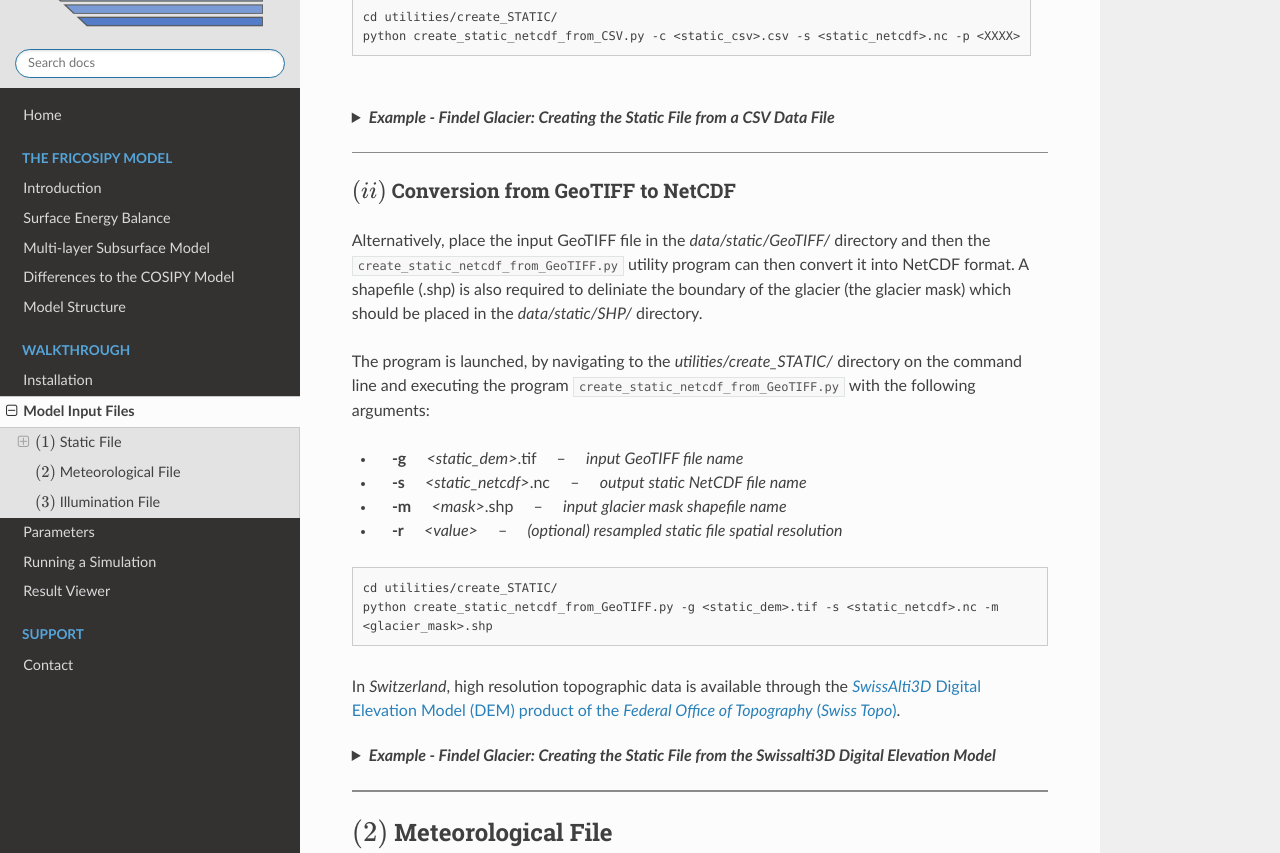
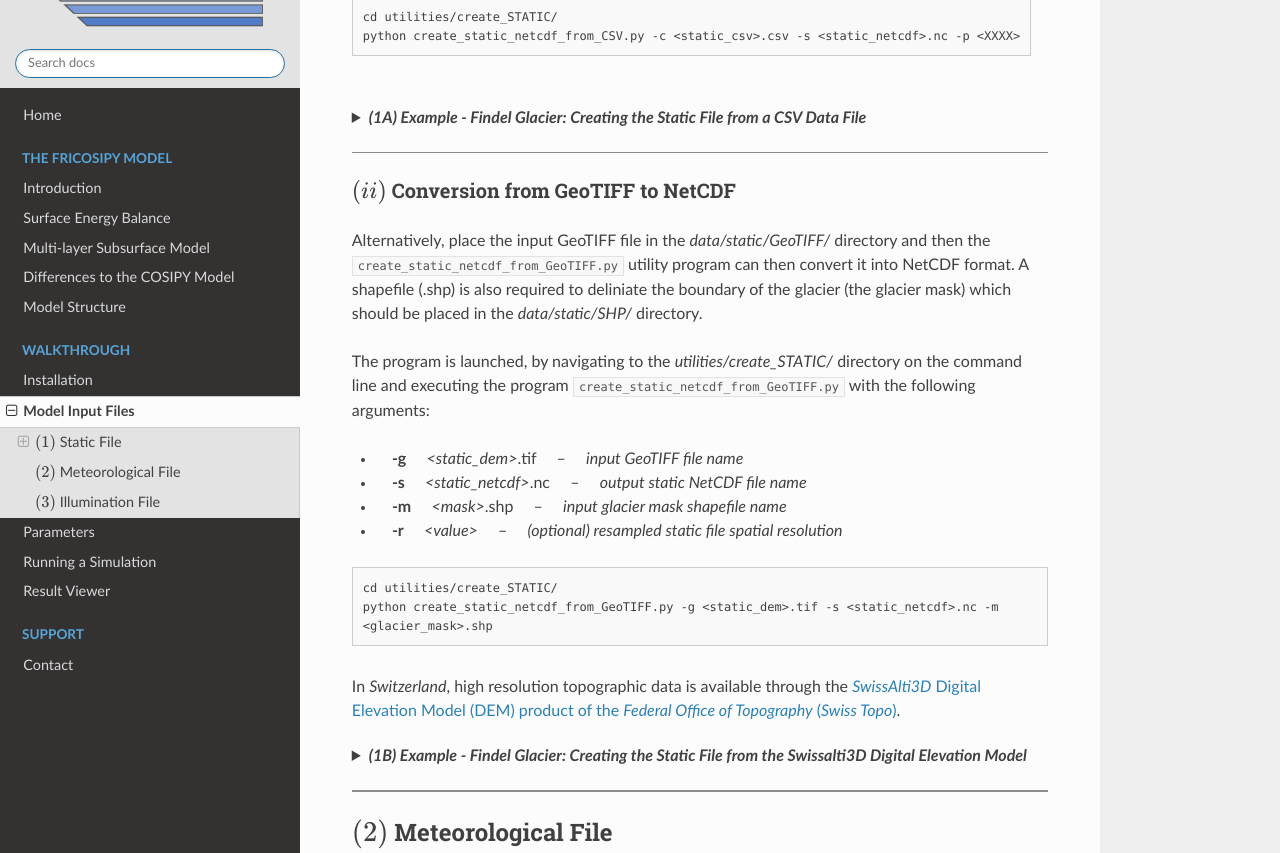
Before and after one commit to MarcusGastaldello/FRICOSIPY, an MkDocs documentation site: the page built from docs/model_input_files.md, in a window 1280 px wide and 1400 px high, scrolled down 1814 px. Shown: the part 150-1003 px from the top of the window. Built offline with MkDocs 1.6.1, drawn with Linux system fonts in a browser that asks for light colours.

```diff
--- a/docs/model_input_files.md
+++ b/docs/model_input_files.md
@@ -71,7 +71,8 @@ The program is launched, by navigating to the *utilities/create_STATIC/* directo
   <code style="background:none !important; border:none !important; padding:0 !important; color:#404040; font-family:Consolas, 'Liberation Mono', Courier, monospace;">cd utilities/create_STATIC/<br>python create_static_netcdf_from_CSV.py -c &lt;static_csv&gt;.csv -s &lt;static_netcdf&gt;.nc -p &lt;XXXX&gt;</code>
 </div>
 <br>
-??? "***Example - Findel Glacier: Creating the Static File from a CSV Data File***"
+
+??? "***(1A) Example - Findel Glacier: Creating the Static File from a CSV Data File***"
 
     <br>
     !!! example
@@ -101,7 +102,7 @@ The program is launched, by navigating to the *utilities/create_STATIC/* directo
 In *Switzerland*, high resolution topographic data is available through the [*SwissAlti3D* Digital Elevation Model (DEM) product of the
 *Federal Office of Topography* (*Swiss Topo*)](https://www.swisstopo.admin.ch/en/height-model-swissalti3d).
 
-??? "***Example - Findel Glacier: Creating the Static File from the Swissalti3D Digital Elevation Model***"
+??? "***(1B) Example - Findel Glacier: Creating the Static File from the Swissalti3D Digital Elevation Model***"
 
     <br>
     !!! example
```
